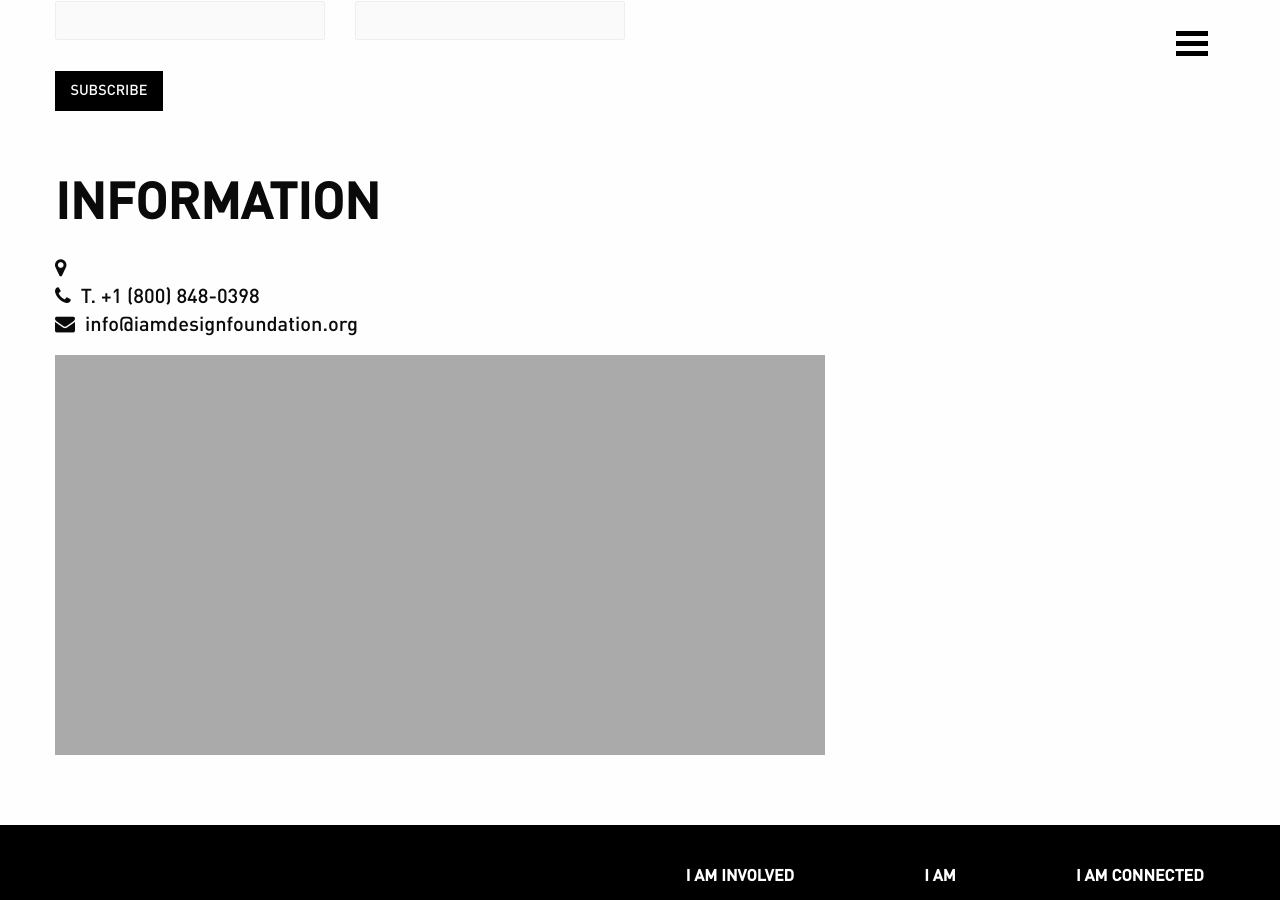
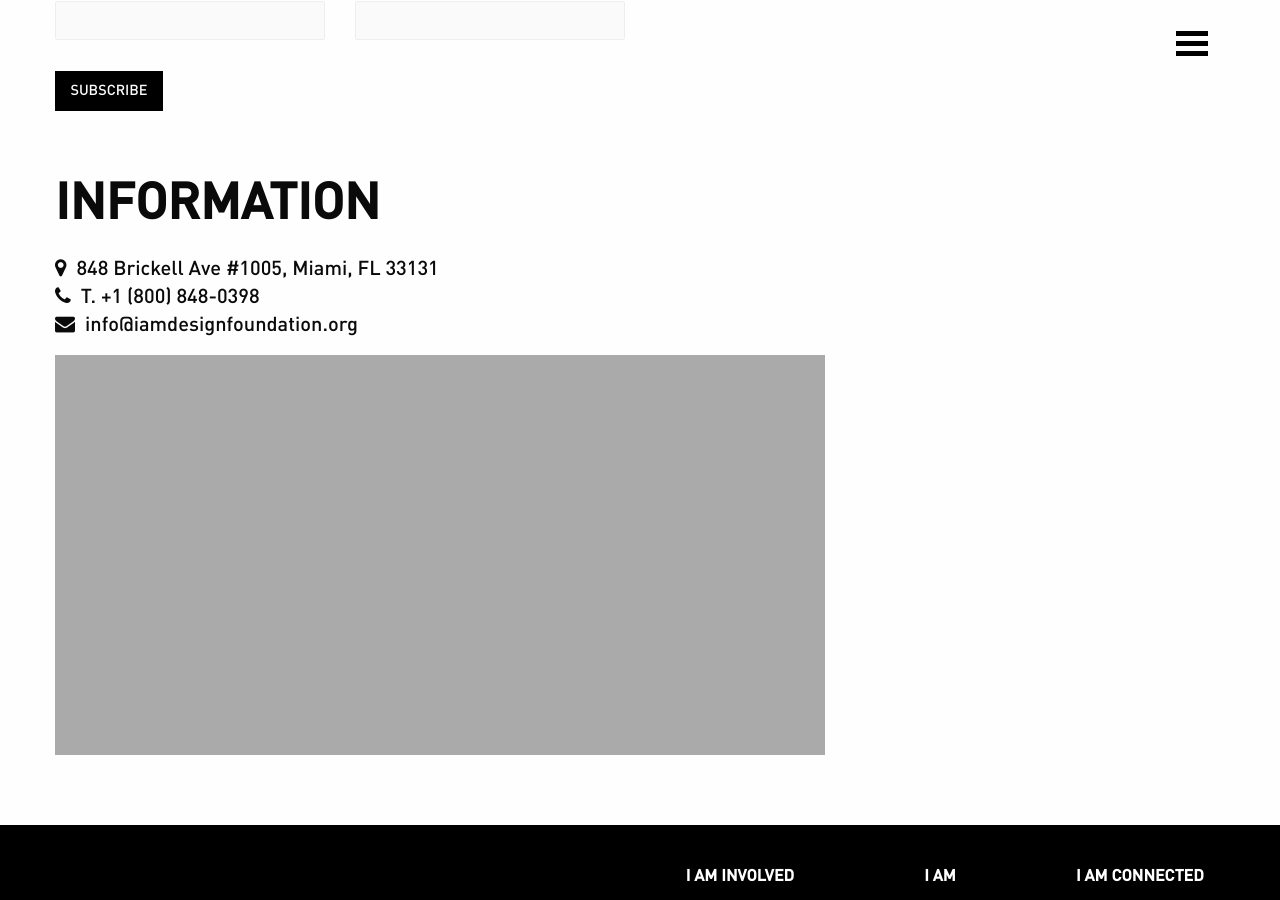
Before and after one commit to akritibhusal/iamf, a Jekyll site: the page built from contact.markdown, in a window 1280 px wide and 900 px high, scrolled down 357 px. Built offline with Jekyll 4.4.1, drawn with Linux system fonts in a browser that asks for light colours.

Commit message:
Updated Details

```diff
--- a/_iamf-details/details.markdown
+++ b/_iamf-details/details.markdown
@@ -6,6 +6,7 @@ email: info@iamdesignfoundation.org
 facebook_url: https://www.facebook.com/IndustrialArtsMethod
 twitter_url: https://twitter.com/search?q=IAM%20Design%20Method
 github_url: https://github.com/IAMF
+address: '848 Brickell Ave #1005, Miami, FL 33131'
 ---
 
 The Industrial Arts and Method Foundation (IAMF) is a Florida-based foundation that promotes innovation in industrial design education and provides scholarships to cover tuition and related expenses to students enrolled in programs for industrial design.
```
